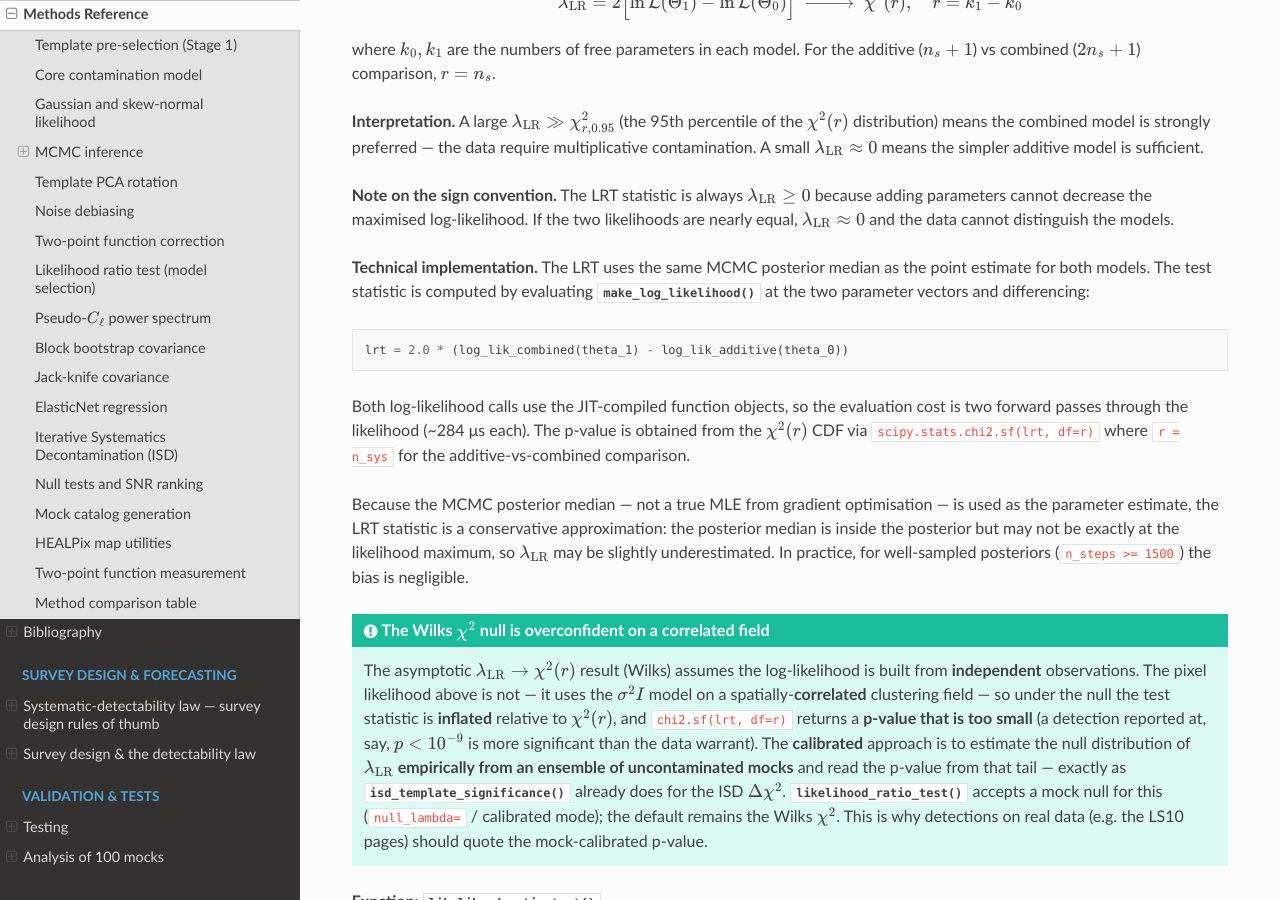
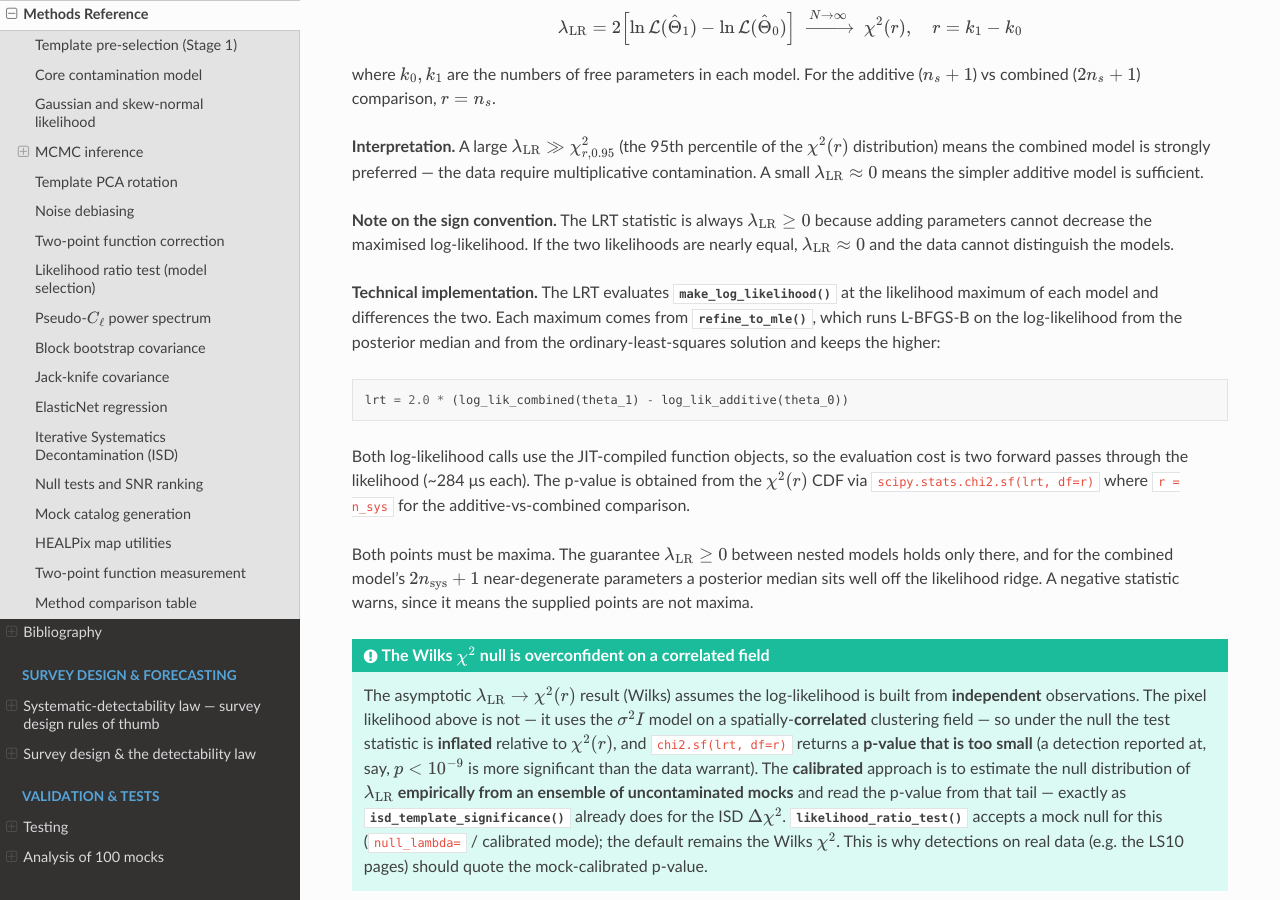
Before and after one commit to JohanComparat/sys_mapping, a Sphinx documentation site: the page built from docs/methods.rst, in a window 1280 px wide and 900 px high, scrolled down 13657 px. Built offline with Sphinx 7.4.7 and the Read the Docs theme 3.1.0, drawn with Linux system fonts in a browser that asks for light colours; some of the changed text lies outside the part shown.

Commit message:
refactor(inference): remove get_mle_params, whose name was the defect
The function returned a per-parameter marginal posterior median, which is neither a
maximum-likelihood estimate nor the joint MAP.  The name is what let a likelihood
ratio be built by differencing two medians: between nested models that statistic is
only non-negative at the maxima, and on the LS10 grid it went negative in four of
eight NSIDE-64 cells.  posterior_median_params and refine_to_mle replaced it; the
deprecated alias is now gone.

Two call sites were not renames.  compute_sys_weights.py and run_paper_validation.py
still fed medians straight into likelihood_ratio_test, which is the defect itself, so
both now refine each model's median to its likelihood maximum first.  The remaining
thirteen call sites report an amplitude and take the median unchanged.

The prose that called the median an MLE or a MAP is corrected: the methods page
claimed a median gives a conservative lambda_LR that is "slightly underestimated",
when it can be negative; the quickstart called it the maximum a posteriori estimate;
the results page headed its amplitude tables "MAP parameters".  Their generator now
also sizes each heading underline from its title, so renaming a heading cannot leave
Sphinx a short one.

```diff
--- a/docs/api/inference.rst
+++ b/docs/api/inference.rst
@@ -1,8 +1,8 @@
 sys_mapping.inference
 =====================
 
-MCMC posterior sampling and MAP estimation via the `emcee
-<https://emcee.readthedocs.io>`_ ensemble sampler.
+MCMC posterior sampling via the `emcee <https://emcee.readthedocs.io>`_ ensemble
+sampler, posterior summaries, and refinement to the likelihood maximum.
 
 :func:`~sys_mapping.inference.run_mcmc` wraps ``emcee.EnsembleSampler``
 with sensible defaults (250 walkers, 1500 steps, 300 burn-in) and handles
--- a/docs/methods.rst
+++ b/docs/methods.rst
@@ -424,9 +424,11 @@ share information via stretch and walk moves.  Key properties:
   (recommendation: :math:`n_{\rm walkers} \geq 4\,n_{\rm dim}`, typical
   choice :math:`n_{\rm walkers} = 150` for :math:`n_{\rm dim} = 7`).
 
-The MAP estimate is taken as the **posterior median** of the flat chain
-(after discarding the burn-in phase).  The posterior variance is estimated
-from the chain covariance matrix.
+The reported point estimate is the per-parameter **posterior median** of the flat
+chain after the burn-in phase, from
+:func:`~sys_mapping.inference.posterior_median_params`.  It is neither the likelihood
+maximum nor the joint MAP.  The posterior variance is estimated from the chain
+covariance matrix.
 
 **Recommended settings:**
 
@@ -892,10 +894,11 @@ the maximised log-likelihood.  If the two likelihoods are nearly equal,
 models.
 
 **Technical implementation.**
-The LRT uses the same MCMC posterior median as the point estimate for both
-models.  The test statistic is computed by evaluating
-:func:`~sys_mapping.likelihood.make_log_likelihood` at the two parameter
-vectors and differencing:
+The LRT evaluates :func:`~sys_mapping.likelihood.make_log_likelihood` at the
+likelihood maximum of each model and differences the two.  Each maximum comes from
+:func:`~sys_mapping.inference.refine_to_mle`, which runs L-BFGS-B on the
+log-likelihood from the posterior median and from the ordinary-least-squares
+solution and keeps the higher:
 
 .. code-block:: python
 
@@ -907,13 +910,11 @@ evaluation cost is two forward passes through the likelihood
 CDF via ``scipy.stats.chi2.sf(lrt, df=r)`` where
 ``r = n_sys`` for the additive-vs-combined comparison.
 
-Because the MCMC posterior median — not a true MLE from gradient
-optimisation — is used as the parameter estimate, the LRT statistic is a
-conservative approximation: the posterior median is inside the posterior
-but may not be exactly at the likelihood maximum, so
-:math:`\lambda_{\rm LR}` may be slightly underestimated.  In practice,
-for well-sampled posteriors (``n_steps >= 1500``) the bias is
-negligible.
+Both points must be maxima.  The guarantee :math:`\lambda_{\rm LR} \ge 0`
+between nested models holds only there, and for the combined model's
+:math:`2 n_{\rm sys} + 1` near-degenerate parameters a posterior median sits well
+off the likelihood ridge.  A negative statistic warns, since it means the supplied
+points are not maxima.
 
 .. admonition:: The Wilks :math:`\chi^2` null is overconfident on a correlated field
    :class: important
--- a/sys_mapping/__init__.py
+++ b/sys_mapping/__init__.py
@@ -37,7 +37,7 @@ from .maps import (
     inverse_variance_pixel_weights,
 )
 from .inference import (
-    make_log_prob, run_mcmc, run_additive_analytic, get_mle_params,
+    make_log_prob, run_mcmc, run_additive_analytic,
     posterior_median_params, refine_to_mle,
     get_param_variance_from_chain, get_param_covariance_from_chain,
 )
@@ -173,7 +173,6 @@ __all__ = [
     "make_log_prob",
     "run_mcmc",
     "run_additive_analytic",
-    "get_mle_params",
     "posterior_median_params",
     "refine_to_mle",
     "get_param_variance_from_chain",
```
Also changed, not shown: README.md (+2 -2 lines), docs/quickstart.rst (+8 -7 lines), docs/results_ls10.rst (+20 -20 lines), 12 other files.
